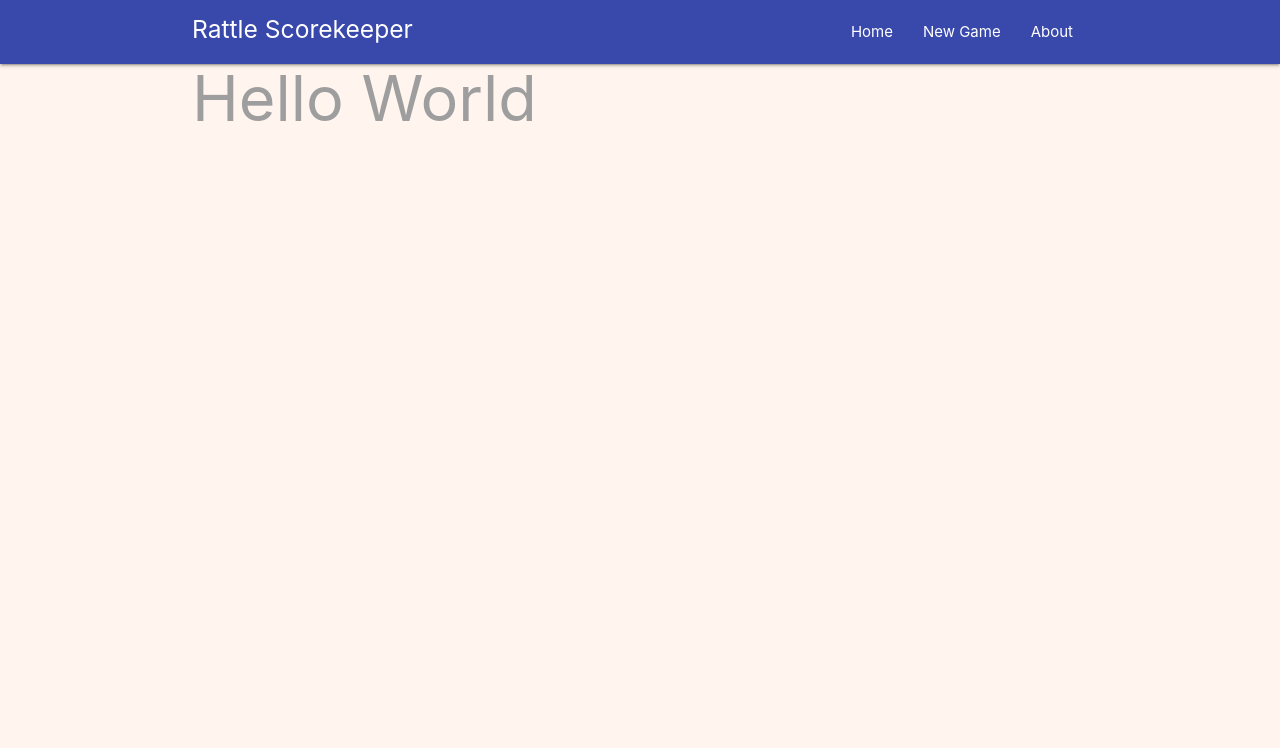
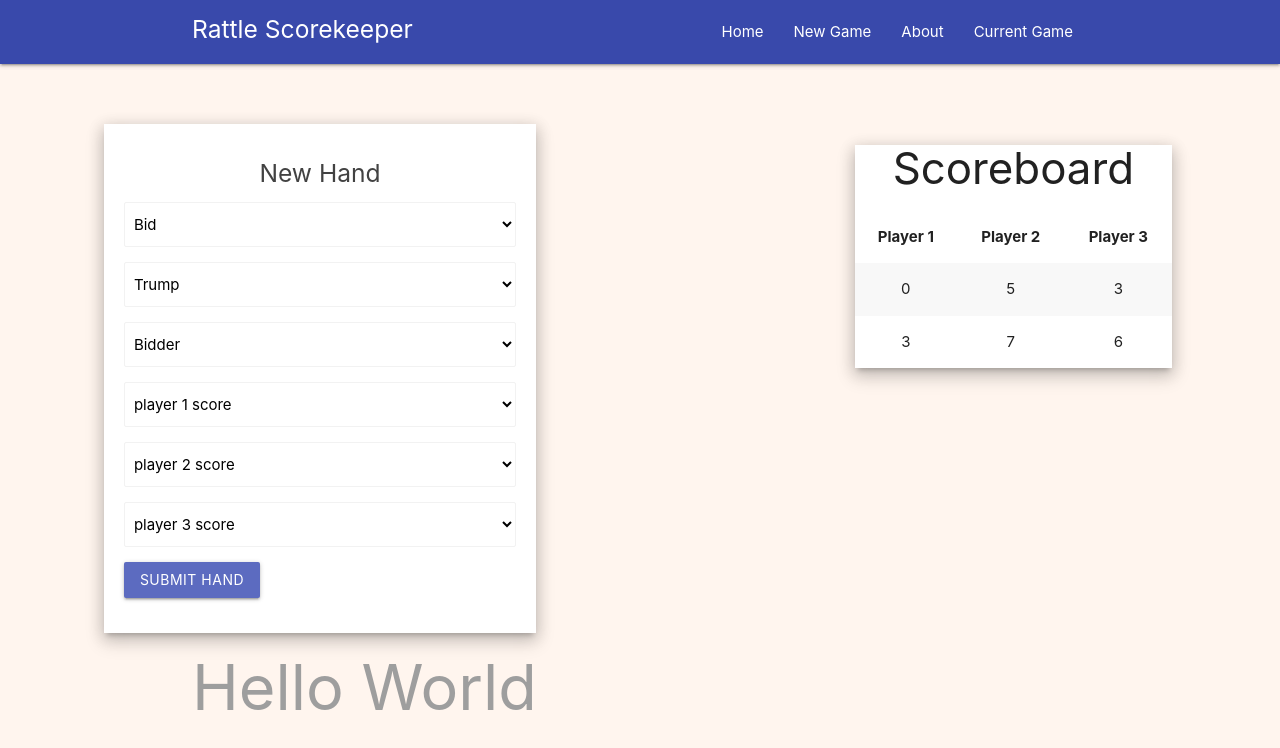
Before and after one commit to chefkasperson/rattle_scorekeeper_front_end, a React (Create React App) app: page /games/1 in a window 1280 px wide. Shown: the top 748 px of the page. Built offline with nearby package versions, Linux system fonts and the light colour scheme.

Commit message:
stubbed out hand and scoreboard components

```diff
--- a/src/App.js
+++ b/src/App.js
@@ -4,6 +4,7 @@ import { BrowserRouter, Switch, Route } from 'react-router-dom'
 import About from './components/about/About'
 import NewGame from './components/game/NewGame'
 import Home from './components/home/Home'
+import Dashboard from './components/dashboard/Dashboard'
 
 function App() {
   return (
@@ -14,6 +15,7 @@ function App() {
           <Route exact path='/' component={Home} />
           <Route path='/create' component={NewGame} />
           <Route path='/about' component={About} />
+          <Route path='/games/:id' component={Dashboard} />
         </Switch>
         <h1 className="container grey-text">Hello World</h1>
       </div>
--- /dev/null
+++ b/src/components/dashboard/Dashboard.js
@@ -0,0 +1,22 @@
+import React, { Component } from 'react'
+import Scoreboard from './Scoreboard'
+import NewHand from './NewHand'
+
+export class Dashboard extends Component {
+  render() {
+    return (
+      <div className='dashboard'>
+        <div className="row">
+          <div className="col s12 m6">
+            <NewHand />
+          </div>
+          <div className="col s12 m5 offset-m1">
+            <Scoreboard />
+          </div>
+        </div>
+      </div>
+    )
+  }
+}
+
+export default Dashboard
--- /dev/null
+++ b/src/components/dashboard/NewHand.js
@@ -0,0 +1,103 @@
+import React, { Component } from 'react'
+
+export class NewHand extends Component {
+  state = {
+    player1: '',
+    player2: '',
+    player3: '',
+    bidder: '',
+    bid: '',
+    trump: '',
+    players: [{name: 'Norman', id: 3}, {name: 'Ted', id: 1}, {name: 'Hazel', id: 2}]
+  }
+
+  handleChange = (e) => {
+    this.setState({
+      [e.target.name]: e.target.value
+    })
+  }
+  handleSubmit = (e) => {
+    e.preventDefault()
+    console.log(this.state)
+  }
+
+  render() {
+    let bids = ['2', '3', '4', '5', '6', '7', '8', 'moon']
+    let bidOptions = bids.map(function(bid){
+      return (<option key={bid} value={bid}>{bid}</option>)})
+    let scores = ['0', '1', '2', '3', '4', '5', '6', '7', '8', 'pass']
+    let scoreOptions = scores.map(function(score){
+      return (<option key={score} value={score}>{score}</option>)})
+    let suits = ['Spades', 'Hearts', 'Diamonds', 'Clubs', 'no-trump']
+    let suitOptions = suits.map(function(suit){
+      return (<option key={suit} value={suit}>{suit}</option>)
+    })
+
+    return (
+      <div className='container white z-depth-3'>
+        <form onSubmit={this.handleSubmit} className="white">
+          <h5 className="center grey-text text-darken-3">New Hand</h5>
+          <div className="input-field">
+            <select
+            name="bid"
+            className='browser-default'
+            onChange={this.handleChange}
+            >
+              <option disabled selected value=''>Bid</option>
+              {bidOptions}
+            </select>
+          </div>
+          <div className="input-field">
+            <select
+            name="trump"
+            className='browser-default'
+            onChange={this.handleChange}
+            >
+              <option disabled selected value=''>Trump</option>
+              {suitOptions}
+            </select>
+          </div>
+          <div className="input-field">
+            <select
+            name="bidder"
+            className='browser-default'
+            onChange={this.handleChange}
+            >
+              <option disabled selected value=''>Bidder</option>
+              <option value='1'>Player 1</option>
+              <option value='2'>Player 2</option>
+              <option value='3'>Player 3</option>
+            </select>
+          </div>
+          <div className="input-field">
+            <select
+            className='browser-default'
+            name='player1'
+            onChange={this.handleChange}
+            ><option disabled selected value=''>player 1 score</option>{scoreOptions}</select>
+
+          </div>
+          <div className="input-field">
+            <select
+              name='player2'
+              className='browser-default'
+              onChange={this.handleChange}
+              ><option disabled selected value=''>player 2 score</option>{scoreOptions}</select>
+          </div>
+          <div className="input-field">
+          <select
+            name='player3'
+            className='browser-default'
+            onChange={this.handleChange}
+            ><option disabled selected value=''>player 3 score</option>{scoreOptions}</select>
+          </div>
+          <div className="input-field">
+            <button className="btn indigo lighten-1 z-depth-1">Submit Hand</button>
+          </div>
+        </form>
+      </div>
+    )
+  }
+}
+
+export default NewHand
--- /dev/null
+++ b/src/components/dashboard/Scoreboard.js
@@ -0,0 +1,35 @@
+import React from 'react'
+
+function Scoreboard() {
+  return (
+    <div className='container section'>
+      <div className="card-content white z-depth-3">
+        <h3 className='center'>Scoreboard</h3>
+        <table className="striped">
+          <thead>
+            <tr>
+              <th>Player 1</th>
+              <th>Player 2</th>
+              <th>Player 3</th>
+            </tr>
+          </thead>
+
+          <tbody>
+            <tr>
+              <td>0</td>
+              <td>5</td>
+              <td>3</td>
+            </tr>
+            <tr>
+              <td>3</td>
+              <td>7</td>
+              <td>6</td>
+            </tr>
+          </tbody>
+        </table>
+      </div>
+    </div>
+  )
+}
+
+export default Scoreboard
--- a/src/components/home/Home.js
+++ b/src/components/home/Home.js
@@ -6,7 +6,7 @@ const Home = () => {
 
   return (
     <div className='container section'>
-      <h5 class='card-content white center z-depth-3'>Current Games</h5>
+      <h5 className='card-content white center z-depth-3'>Current Games</h5>
       <CurrentGames games={games} />
     </div>
   )
--- a/src/components/layout/Navbar.js
+++ b/src/components/layout/Navbar.js
@@ -10,6 +10,7 @@ const Navbar = () => {
         <li><Link to='/'>Home</Link></li>
         <li><Link to='/create'>New Game</Link></li>
         <li><Link to='/about'>About</Link></li>
+        <li><Link to='/games/1'>Current Game</Link></li>
       </ul>
       </div>
     </nav>
--- a/src/index.css
+++ b/src/index.css
@@ -27,3 +27,15 @@ div.container.section {
 h5.card-content {
   padding: 10px;
 }
+
+th {
+  text-align: center;
+}
+
+td {
+  text-align: center;
+}
+
+div.scoreboard {
+  padding: 20px;
+}
```
